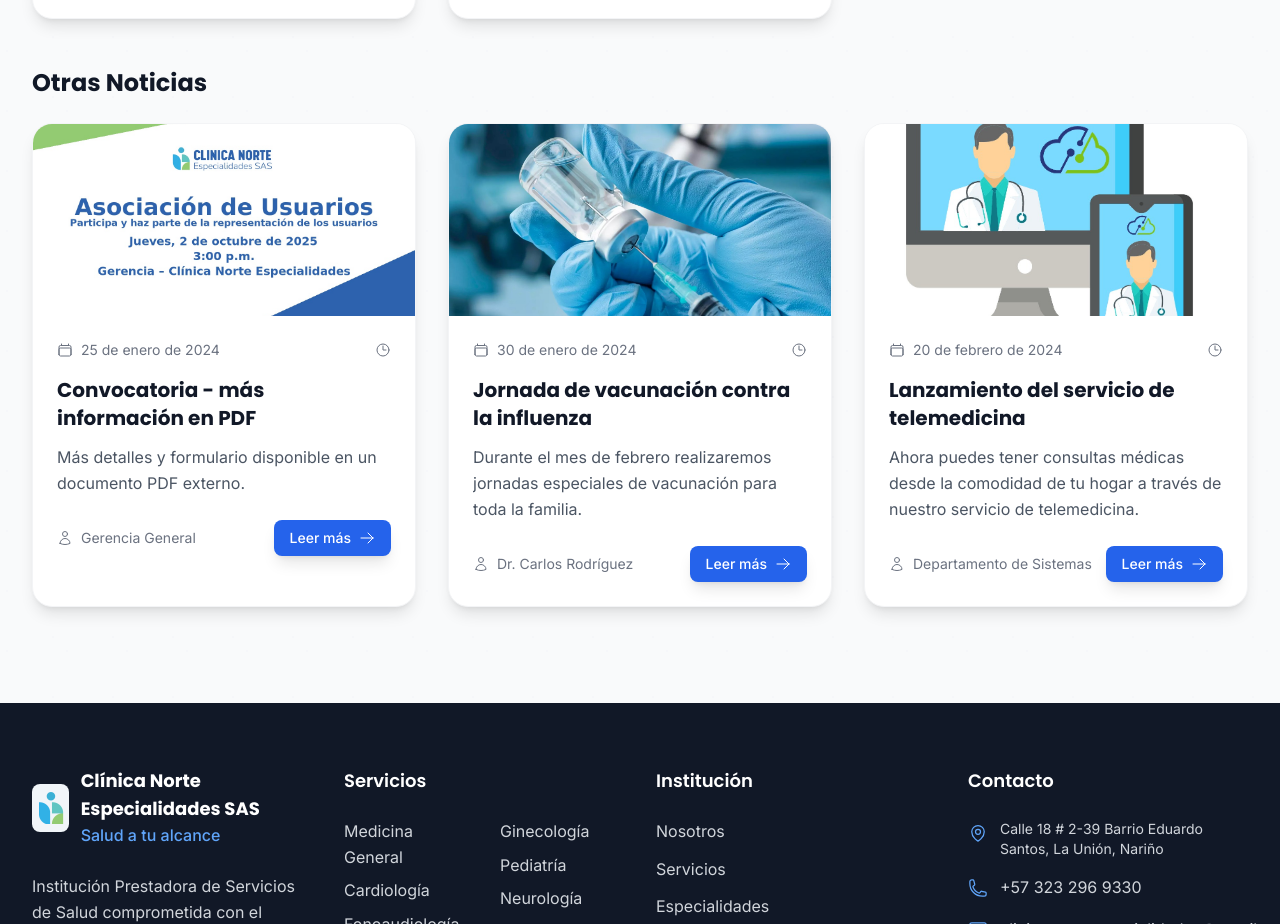
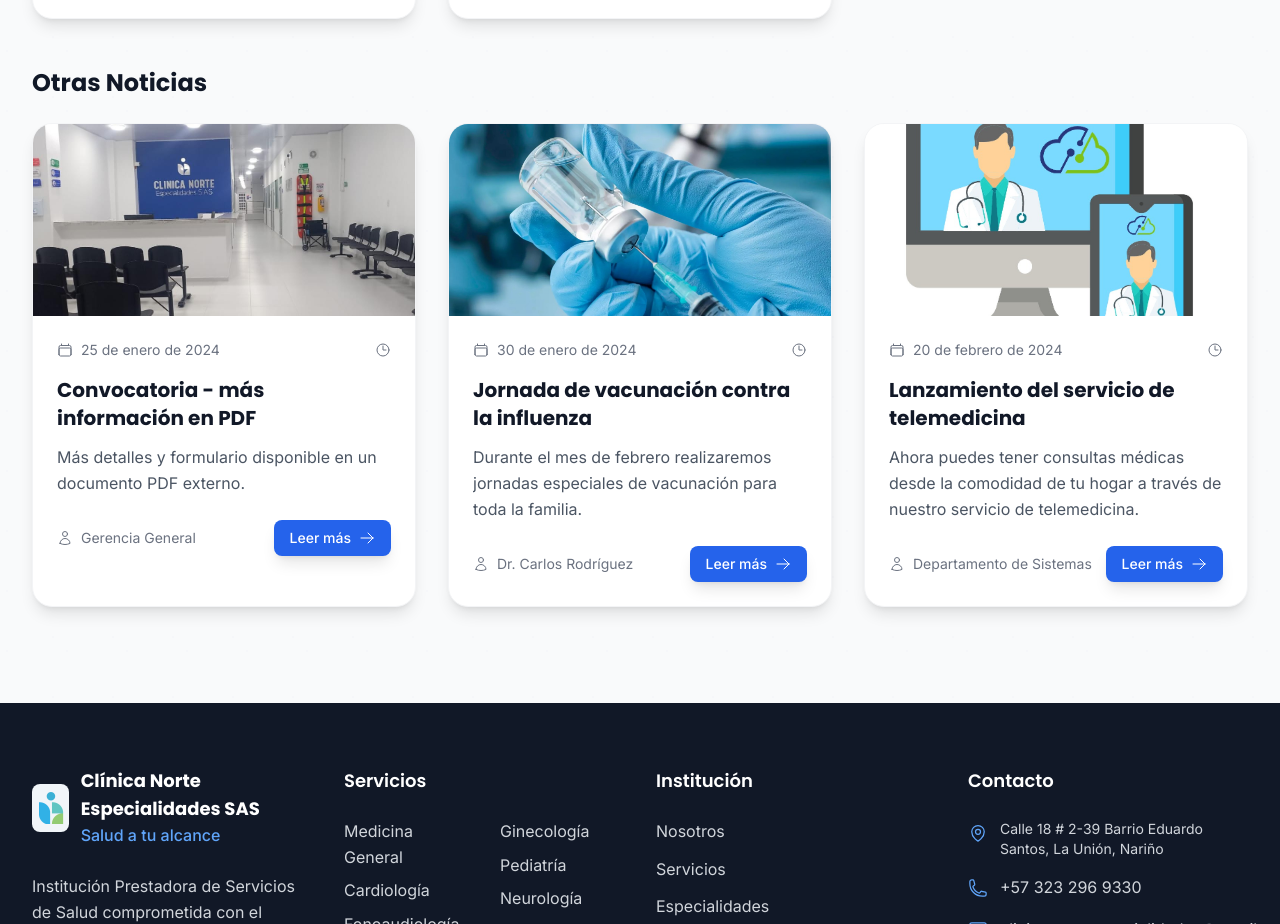
Before and after one commit to clinicanorteespecialidades/clinica_norte_especialidades, a React (Vite) app: page /noticias in a window 1280 px wide. Shown: the part 1740-2664 px from the top of the page. Built offline with nearby package versions, Linux system fonts and the light colour scheme.

Commit message:
se ajusta enlaces de youtube

```diff
--- a/src/data/news-data.js
+++ b/src/data/news-data.js
@@ -28,11 +28,11 @@ Fecha de inscripción: 4 de octubre de 2025 a las 3 PM.
     content: `Consulta el PDF con la información completa y el formulario de inscripción.`,
     date: '2024-01-25',
     category: 'Institucional',
-    image: '/images/news/2025/septiembre/convocatoria_asociacion_usuarios_2025.jpg',
+    image: '/images/news/2025/septiembre/consultorio-medicina-general-equipado.jpg',
     author: 'Gerencia General',
     featured: false,
     externalLink: 'https://example.com/convocatoria-inscripcion.pdf',
-    videoUrl: 'https://www.youtube.com/watch?v=cn-eX18i12c&list=RDcn-eX18i12c&start_radio=1'
+    videoUrl: 'https://www.youtube.com/watch?v=3e9Wa3xaO44'
   },
   {
     id: 'jornada-vacunacion',
--- a/src/features/home/HomePage.jsx
+++ b/src/features/home/HomePage.jsx
@@ -28,12 +28,12 @@ import { generateClinicStructuredData, generateLocalBusinessStructuredData } fro
 import LatestNews from '../../shared/components/ui/LatestNews';
 
 // VideoTour component: embeds a YouTube player but does NOT autoplay.
-// Replace YOUTUBE_VIDEO_ID with the actual video id (e.g. 'dQw4w9WgXcQ').
-const YOUTUBE_VIDEO_ID = 'REPLACE_WITH_VIDEO_ID';
+// Replace YOUTUBE_VIDEO_ID with the actual video id (e.g. 'dQw4w9WgXcQ'). https://www.youtube.com/watch?v=3e9Wa3xaO44
+const YOUTUBE_VIDEO_ID = '3e9Wa3xaO44';
 
 function VideoTour() {
   const [showPlayer, setShowPlayer] = useState(false);
-  const poster = '/images/hero/servicios-medicos-especializados.png';
+  const poster = '/images/clinic/clinicanorteespecialidades.png';
   const embedSrc = `https://www.youtube.com/embed/${YOUTUBE_VIDEO_ID}?rel=0&modestbranding=1&controls=1`;
 
   return (
```
Also changed, not shown: public/images/clinic/clinicanorteespecialidades.png (added), public/images/news/2025/septiembre/consultorio-medicina-general-equipado.jpg (added).
